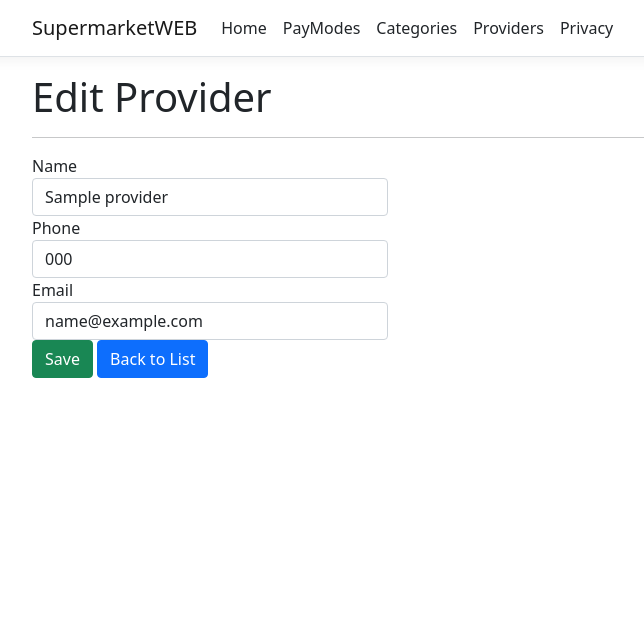
After one commit to Snayderm/SupermarketWEB, an ASP.NET Core app: page /Providers/Edit?id=1 in a window 1280 px wide. The commit adds this page. Shown: the top 618 px of the page, without its empty margins (50-694 px from the left). Run offline with ASP.NET Core 8, Linux system fonts and the light colour scheme; tables that the repository leaves empty hold one stand-in row (values such as "Sample post"); style sheets or scripts are compiled from the project's sources.

Commit message:
Edit Providers

```diff
--- /dev/null
+++ b/Pages/Providers/Edit.cshtml
@@ -0,0 +1,46 @@
+@page
+@model SupermarketWEB.Pages.Providers.EditModel
+@{
+    ViewData["Title"] = "Edit Provider";
+}
+
+<h1>Edit Provider</h1>
+
+<hr />
+<div class="row">
+    <div class="col-md-4">
+        <form method="post">
+            <div asp-validation-summary="ModelOnly" class="text-danger"></div>
+            <input type="hidden" asp-for="Provider.Id" />
+            <div class="form-group">
+                <label asp-for="Provider.Name" class="control-label"></label>
+                <input asp-for="Provider.Name" class="form-control" />
+                <span asp-validation-for="Provider.Name" class="text-danger"></span>
+            </div>
+
+            <div class="form-group">
+                <label asp-for="Provider.Phone" class="control-label"></label>
+                <input asp-for="Provider.Phone" class="form-control" />
+                <span asp-validation-for="Provider.Phone" class="text-danger"></span>
+            </div>
+
+            <div class="form-group">
+                <label asp-for="Provider.Email" class="control-label"></label>
+                <input asp-for="Provider.Email" class="form-control" />
+                <span asp-validation-for="Provider.Email" class="text-danger"></span>
+            </div>
+
+
+            <div class="form-group">
+                <input type="submit" value="Save" class="btn btn-success" />
+                <a asp-page="./Index" class="btn btn-primary">Back to List</a>
+            </div>
+        </form>
+    </div>
+</div>
+
+@section Scripts {
+    @{
+        await Html.RenderPartialAsync("_ValidationScriptsPartial");
+    }
+}
--- /dev/null
+++ b/Pages/Providers/Edit.cshtml.cs
@@ -0,0 +1,72 @@
+using Microsoft.AspNetCore.Mvc;
+using Microsoft.AspNetCore.Mvc.RazorPages;
+using Microsoft.EntityFrameworkCore;
+using SupermarketWEB.Data;
+using SupermarketWEB.Models;
+using System.Threading.Tasks;
+
+namespace SupermarketWEB.Pages.Providers
+{
+    public class EditModel : PageModel
+    {
+        private readonly SupermarketContext _context;
+
+        public EditModel(SupermarketContext context)
+        {
+            _context = context;
+        }
+
+        [BindProperty]
+        public Provider Provider { get; set; } = default!;
+
+        public async Task<IActionResult> OnGetAsync(int? id)
+        {
+            if (id == null || _context.Providers == null)
+            {
+                return NotFound();
+            }
+
+            Provider = await _context.Providers.FirstOrDefaultAsync(m => m.Id == id);
+
+            if (Provider == null)
+            {
+                return NotFound();
+            }
+
+            return Page();
+        }
+
+        public async Task<IActionResult> OnPostAsync()
+        {
+            if (!ModelState.IsValid)
+            {
+                return Page();
+            }
+
+            _context.Attach(Provider).State = EntityState.Modified;
+
+            try
+            {
+                await _context.SaveChangesAsync();
+            }
+            catch (DbUpdateConcurrencyException)
+            {
+                if (!ProviderExists(Provider.Id))
+                {
+                    return NotFound();
+                }
+                else
+                {
+                    throw;
+                }
+            }
+
+            return RedirectToPage("./Index");
+        }
+
+        private bool ProviderExists(int id)
+        {
+            return _context.Providers.Any(e => e.Id == id);
+        }
+    }
+}
--- a/Pages/Providers/Index.cshtml
+++ b/Pages/Providers/Index.cshtml
@@ -30,7 +30,7 @@
                 <td>@provider.Email</td>
                 <td>
 
-
+                    <a asp-page="./Edit" asp-route-id="@provider.Id" class="btn btn-warning">Edit</a>
                     <a asp-page="./Delete" asp-route-id="@provider.Id" class="btn btn-danger">Delete</a>
 
                 </td>
```
Also changed, not shown: 9 other files.
